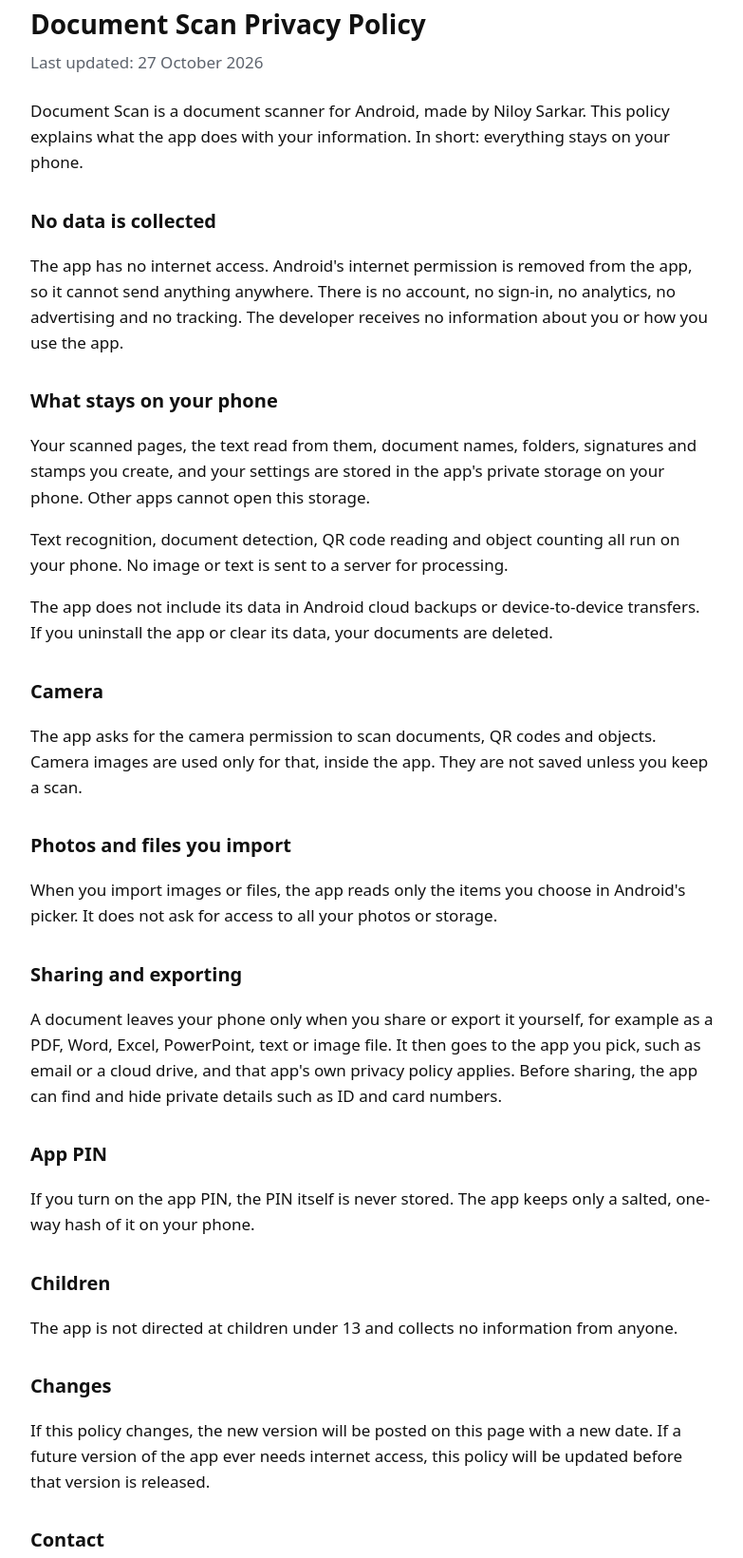
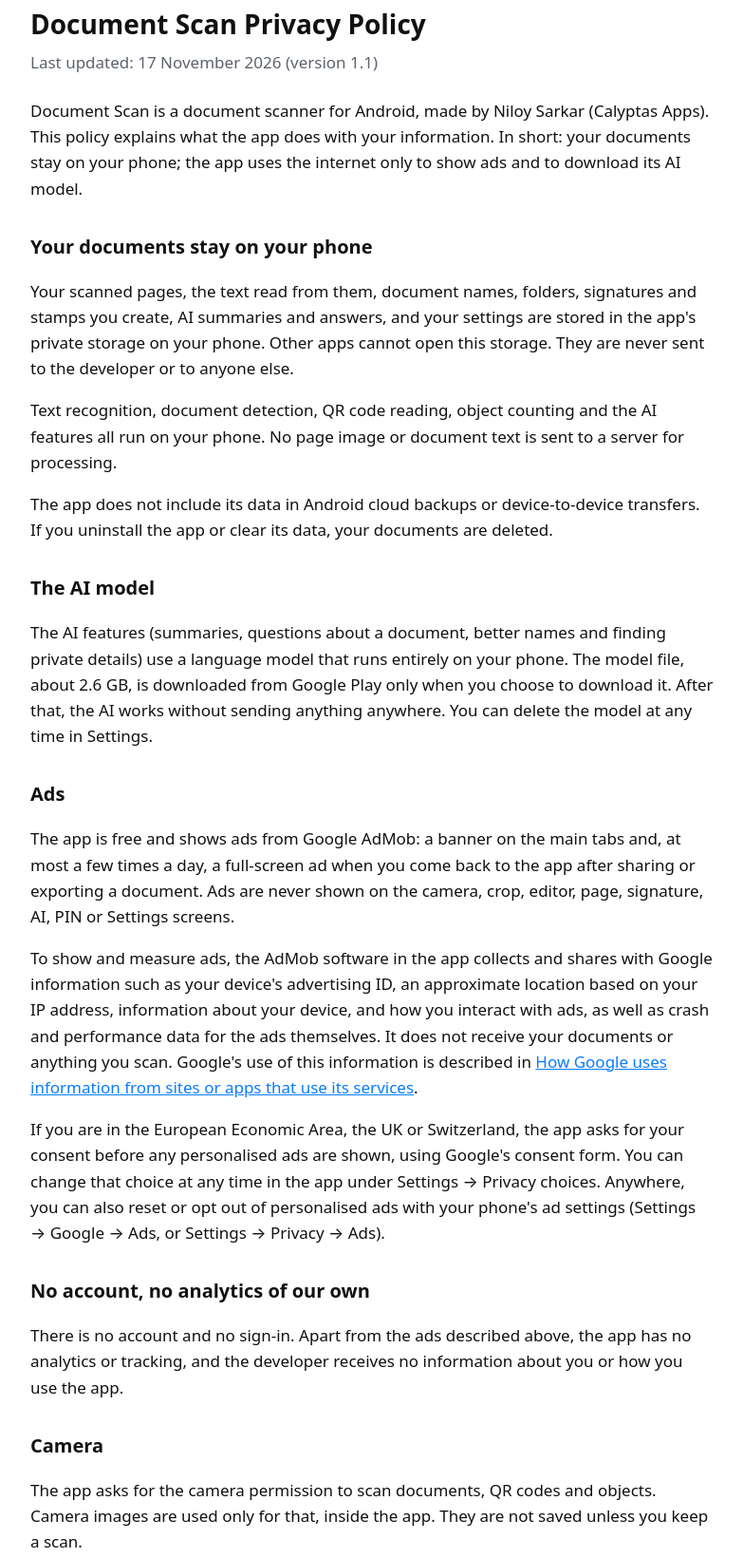
Before and after one commit to NiloySarkarCalyptas/document-scan-privacy, a plain HTML site: page index.html in a window 1280 px wide. Shown: the part 29-1669 px from the top of the page at 95% size, without its empty margins (248-1031 px from the left). Drawn offline with Linux system fonts and the light colour scheme.

Commit message:
Privacy policy for Document Scan 1.1 (on-device AI, ads)

```diff
--- a/index.html
+++ b/index.html
@@ -18,17 +18,25 @@
 <body>
 <main>
 <h1>Document Scan Privacy Policy</h1>
-<p class="updated">Last updated: 27 October 2026</p>
+<p class="updated">Last updated: 17 November 2026 (version 1.1)</p>
 
-<p>Document Scan is a document scanner for Android, made by Niloy Sarkar. This policy explains what the app does with your information. In short: everything stays on your phone.</p>
+<p>Document Scan is a document scanner for Android, made by Niloy Sarkar (Calyptas Apps). This policy explains what the app does with your information. In short: your documents stay on your phone; the app uses the internet only to show ads and to download its AI model.</p>
 
-<h2>No data is collected</h2>
-<p>The app has no internet access. Android's internet permission is removed from the app, so it cannot send anything anywhere. There is no account, no sign-in, no analytics, no advertising and no tracking. The developer receives no information about you or how you use the app.</p>
+<h2>Your documents stay on your phone</h2>
+<p>Your scanned pages, the text read from them, document names, folders, signatures and stamps you create, AI summaries and answers, and your settings are stored in the app's private storage on your phone. Other apps cannot open this storage. They are never sent to the developer or to anyone else.</p>
+<p>Text recognition, document detection, QR code reading, object counting and the AI features all run on your phone. No page image or document text is sent to a server for processing.</p>
+<p>The app does not include its data in Android cloud backups or device-to-device transfers. If you uninstall the app or clear its data, your documents are deleted.</p>
 
-<h2>What stays on your phone</h2>
-<p>Your scanned pages, the text read from them, document names, folders, signatures and stamps you create, and your settings are stored in the app's private storage on your phone. Other apps cannot open this storage.</p>
-<p>Text recognition, document detection, QR code reading and object counting all run on your phone. No image or text is sent to a server for processing.</p>
-<p>The app does not include its data in Android cloud backups or device-to-device transfers. If you uninstall the app or clear its data, your documents are deleted.</p>
+<h2>The AI model</h2>
+<p>The AI features (summaries, questions about a document, better names and finding private details) use a language model that runs entirely on your phone. The model file, about 2.6 GB, is downloaded from Google Play only when you choose to download it. After that, the AI works without sending anything anywhere. You can delete the model at any time in Settings.</p>
+
+<h2>Ads</h2>
+<p>The app is free and shows ads from Google AdMob: a banner on the main tabs and, at most a few times a day, a full-screen ad when you come back to the app after sharing or exporting a document. Ads are never shown on the camera, crop, editor, page, signature, AI, PIN or Settings screens.</p>
+<p>To show and measure ads, the AdMob software in the app collects and shares with Google information such as your device's advertising ID, an approximate location based on your IP address, information about your device, and how you interact with ads, as well as crash and performance data for the ads themselves. It does not receive your documents or anything you scan. Google's use of this information is described in <a href="https://policies.google.com/technologies/partner-sites">How Google uses information from sites or apps that use its services</a>.</p>
+<p>If you are in the European Economic Area, the UK or Switzerland, the app asks for your consent before any personalised ads are shown, using Google's consent form. You can change that choice at any time in the app under Settings &rarr; Privacy choices. Anywhere, you can also reset or opt out of personalised ads with your phone's ad settings (Settings &rarr; Google &rarr; Ads, or Settings &rarr; Privacy &rarr; Ads).</p>
+
+<h2>No account, no analytics of our own</h2>
+<p>There is no account and no sign-in. Apart from the ads described above, the app has no analytics or tracking, and the developer receives no information about you or how you use the app.</p>
 
 <h2>Camera</h2>
 <p>The app asks for the camera permission to scan documents, QR codes and objects. Camera images are used only for that, inside the app. They are not saved unless you keep a scan.</p>
@@ -43,10 +51,10 @@
 <p>If you turn on the app PIN, the PIN itself is never stored. The app keeps only a salted, one-way hash of it on your phone.</p>
 
 <h2>Children</h2>
-<p>The app is not directed at children under 13 and collects no information from anyone.</p>
+<p>The app is not directed at children under 13. Ads in the app are limited to content suitable for general audiences.</p>
 
 <h2>Changes</h2>
-<p>If this policy changes, the new version will be posted on this page with a new date. If a future version of the app ever needs internet access, this policy will be updated before that version is released.</p>
+<p>If this policy changes, the new version will be posted on this page with a new date.</p>
 
 <h2>Contact</h2>
 <p>Questions about this policy: <a href="mailto:sarkarniloy107@gmail.com">sarkarniloy107@gmail.com</a></p>
```
